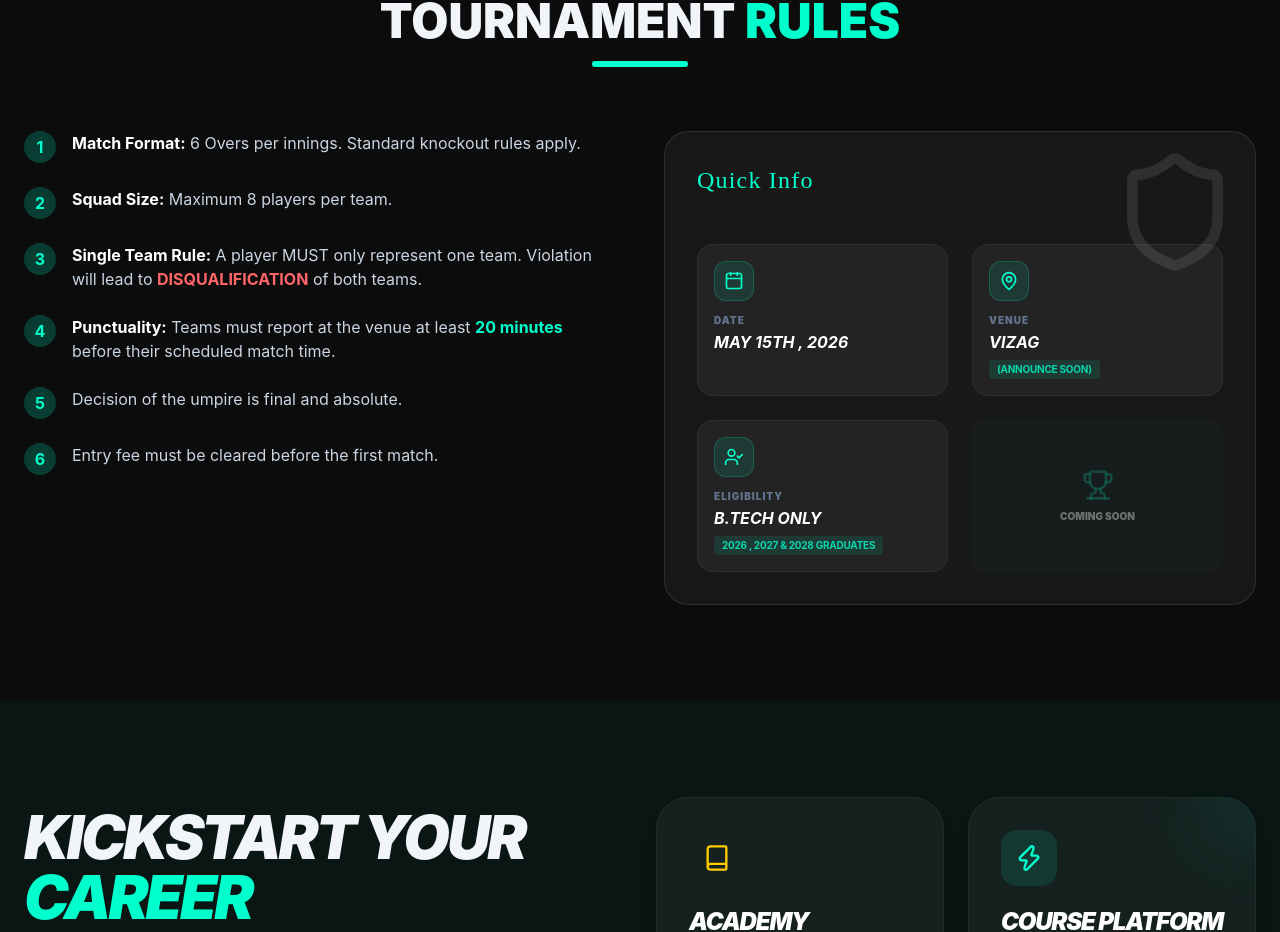
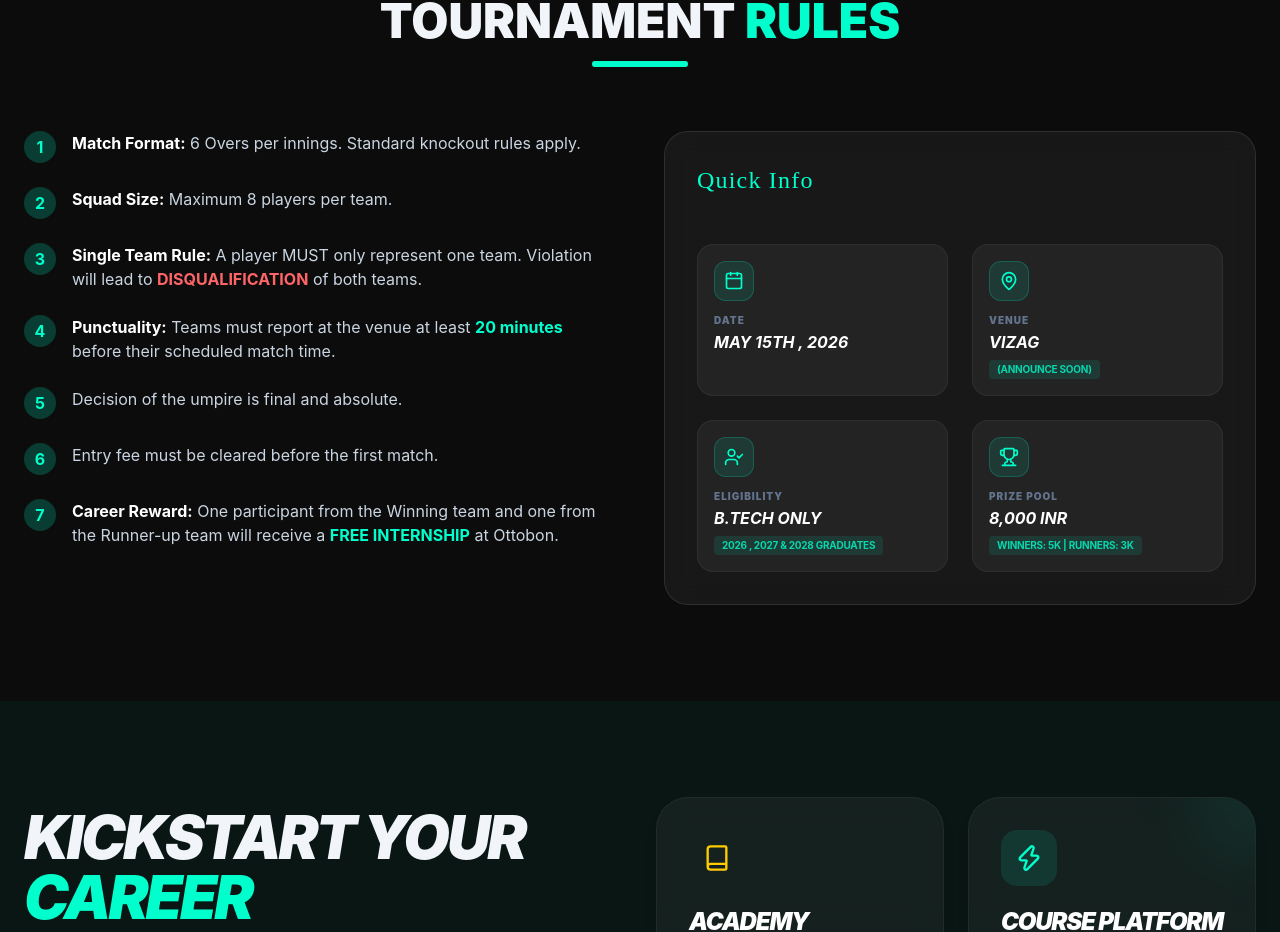
Before and after one commit to Cricket1289/turf, a React (Vite) app in the folder frontend/: page / in a window 1280 px wide. Shown: the part 1335-2267 px from the top of the page. Built offline with nearby package versions, Linux system fonts and the light colour scheme.

Commit message:
added new fields

```diff
--- a/frontend/src/pages/LandingPage.jsx
+++ b/frontend/src/pages/LandingPage.jsx
@@ -170,13 +170,14 @@ const LandingPage = () => {
                   <span className="w-8 h-8 rounded-full bg-neon/20 flex items-center justify-center text-neon font-bold shrink-0">6</span>
                   <p className="text-slate-300">Entry fee must be cleared before the first match.</p>
                 </li>
+                <li className="flex gap-4">
+                  <span className="w-8 h-8 rounded-full bg-neon/20 flex items-center justify-center text-neon font-bold shrink-0">7</span>
+                  <p className="text-slate-300"><span className="text-white font-bold">Career Reward:</span> One participant from the Winning team and one from the Runner-up team will receive a <span className="text-neon font-bold uppercase">Free Internship</span> at Ottobon.</p>
+                </li>
               </ul>
             </div>
 
             <div className="glass p-8 rounded-3xl relative overflow-hidden">
-              <div className="absolute top-0 right-0 p-4 opacity-10">
-                <Shield className="w-32 h-32" />
-              </div>
               <h3 className="text-2xl font-sports mb-6 text-neon">Quick Info</h3>
               <div className="space-y-4">
                 <div className="grid grid-cols-2 gap-4 md:gap-6 mt-12 w-full">
@@ -188,10 +189,12 @@ const LandingPage = () => {
                     value="B.Tech Only"
                     detail="2026 , 2027 & 2028 Graduates"
                   />
-                  <div className="p-4 rounded-2xl bg-primary/5 border border-white/5 flex flex-col items-center justify-center opacity-40">
-                    <Trophy className="w-8 h-8 text-primary/50 mb-2" />
-                    <span className="text-[10px] uppercase font-black">Coming Soon</span>
-                  </div>
+                  <InfoCard
+                    icon={Trophy}
+                    label="Prize Pool"
+                    value="8,000 INR"
+                    detail="Winners: 5K | Runners: 3K"
+                  />
                 </div>
               </div>
             </div>
```
